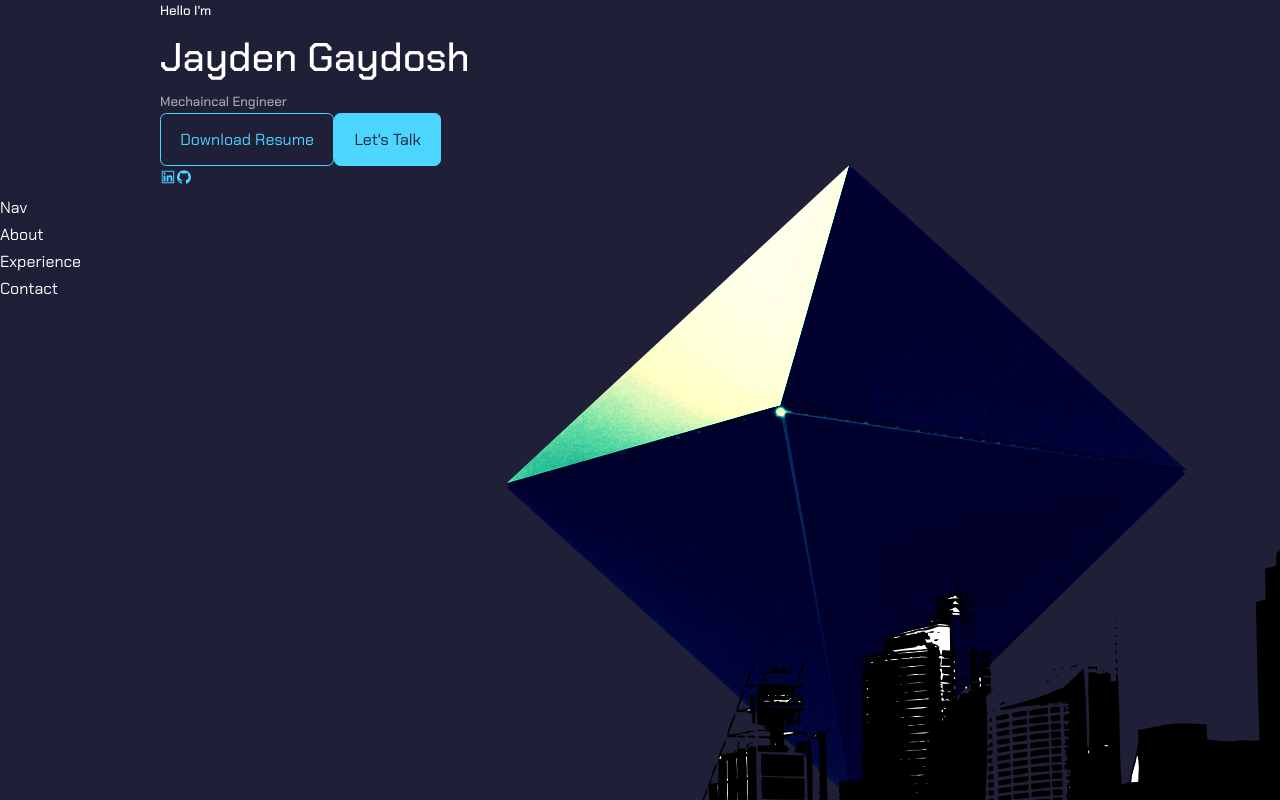
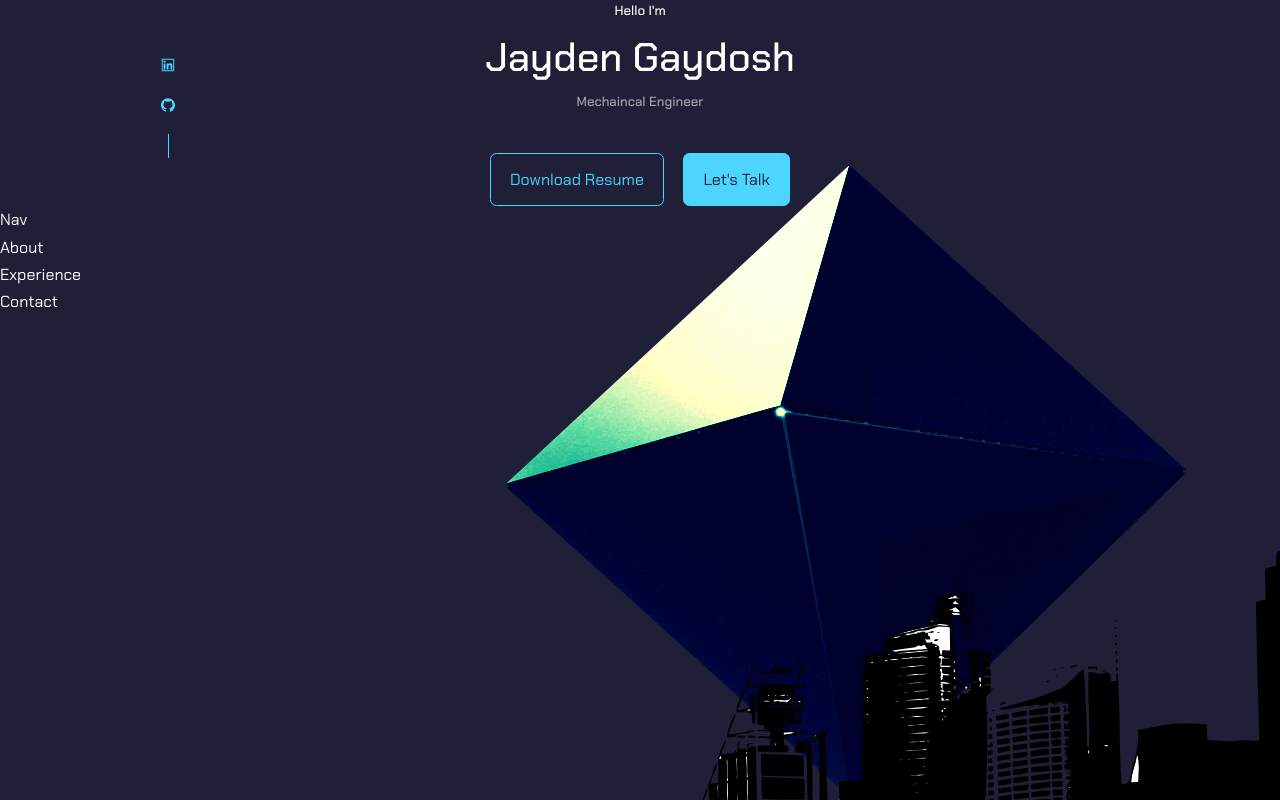
Before and after one commit to Jaydosh/react-portfolio-website, a React (Create React App) app in the folder react-portfolio-website-1/: page / in a window 1280 px wide. Built offline with nearby package versions, Linux system fonts and the light colour scheme.

Commit message:
adding socials to header

```diff
--- a/react-portfolio-website-1/package.json
+++ b/react-portfolio-website-1/package.json
@@ -8,6 +8,7 @@
     "@testing-library/user-event": "^13.5.0",
     "react": "^18.0.0",
     "react-dom": "^18.0.0",
+    "react-icons": "^4.3.1",
     "react-scripts": "5.0.1",
     "web-vitals": "^2.1.4"
   },
--- a/react-portfolio-website-1/src/components/Header/Header.css
+++ b/react-portfolio-website-1/src/components/Header/Header.css
@@ -0,0 +1,39 @@
+yheader {
+    height: 100vh;
+    padding-top: 7rem;
+    overflow: hidden;
+}
+
+.header__container {
+    text-align: center;
+    height: 100%;
+    position: relative;
+}
+
+/* ==================== CTA ================ */
+
+.cta {
+    margin-top: 2.5rem;
+    display: flex;
+    gap: 1.2rem;
+    justify-content: center;
+}
+
+/* ==================== Header Socials ================ */
+
+.header__socials {
+    display: flex;
+    flex-direction:  column;
+    align-items: center;
+    gap: 0.8rem;
+    position: absolute;
+    left: 0;
+    bottom: 3rem;
+}
+
+.header__socials::after {
+    content: "";
+    width: 1px;
+    height: 1.5rem;
+    background: var(--color-primary);
+}
--- a/react-portfolio-website-1/src/components/Header/HeaderSocials.jsx
+++ b/react-portfolio-website-1/src/components/Header/HeaderSocials.jsx
@@ -5,8 +5,8 @@ import {AiOutlineGithub} from 'react-icons/ai'
 const HeaderSocials = () => {
   return (
     <div className='header__socials'>
-        <a herf='https://linkedin.com' target="_blank"><AiOutlineLinkedin/></a>
-        <a herf='https://github.com' target="_blank"><AiOutlineGithub/></a>
+        <a href='https://www.linkedin.com/in/jayden-gaydosh-15b3a4167' target="_blank" rel="noreferrer"><AiOutlineLinkedin/></a>
+        <a href='https://github.com/Jaydosh' target="_blank" rel="noreferrer"><AiOutlineGithub/></a>
 
     </div>
   )
```
Also changed, not shown: 2 other files (tests, documents, lock files or other folders).
